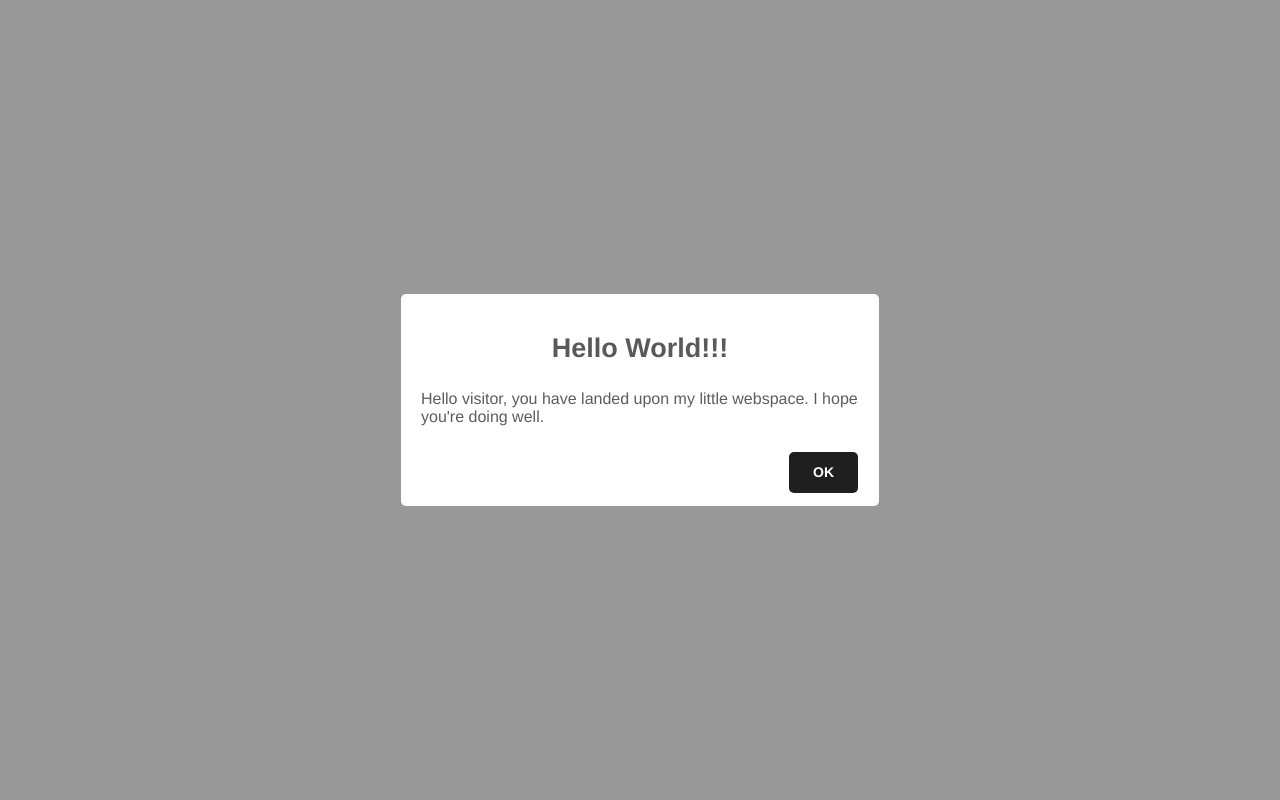
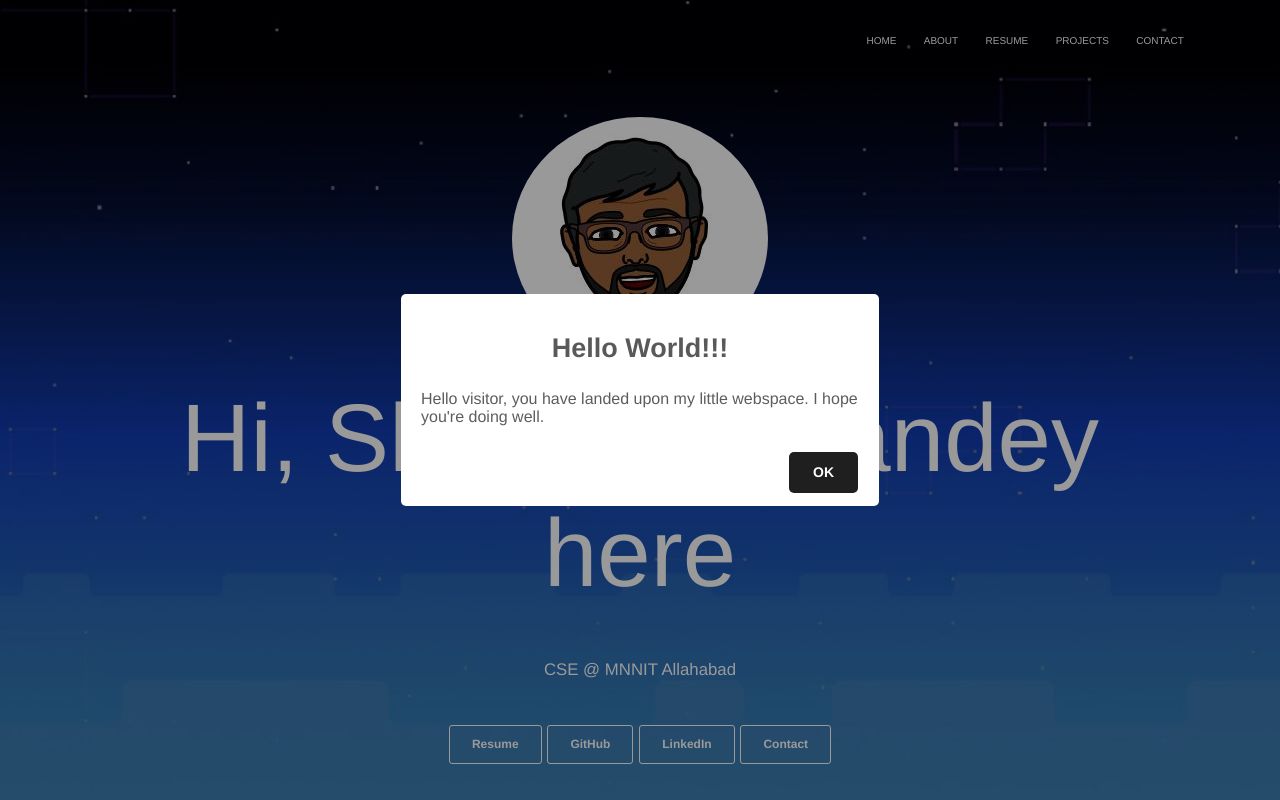
Before and after one commit to shashwat1998/shashwat1998.github.io, a website: page index.html in a window 1280 px wide. Shown: the top 800 px of the page. Drawn offline with nearby package versions, Linux system fonts and the light colour scheme; files whose address does not match are found by name.

Commit message:
Added Home Section
Section 1 added
Profile picture, background image added
Fonts need to be changed and have to add further sections

```diff
--- a/css/main.css
+++ b/css/main.css
@@ -7,3 +7,7 @@
 	box-shadow: none !important;
 	text-align: justify;
 }
+.image--cover:hover {
+	transition: transform .25s ease;
+	transform: scale(1.25); /* (150% zoom - Note: if the zoom is too large, it will go outside of the viewport) */
+  }
--- a/index.html
+++ b/index.html
@@ -55,6 +55,40 @@
             </div>
           </nav>
         </section>
+        <section id="home">
+          <div class="page-header" data-parallax="true" style="background-image:url('/home/shashwat/portfolioWebsite/backImage.jpg');  background-repeat: no-repeat;
+          background-size: cover;">
+                <div class="container headline">
+                    <div class="row justify-content-center">
+                      <div class="mbr-white col-md-10">
+                        <br>
+                        <div class="align-center zoom">
+                          <img src="prodp.jpeg" class="image--cover zoom" style ="border-radius:50%;" onMouseOver="this.style.transform=scale('1.5')">
+                        </div>
+                        <br>
+                        <h1 class="mbr-section-title align-center pb-3 mbr-fonts-style display-1">
+                          Hi, Shashwat Pandey here
+                        </h1>
+
+                        <p class="mbr-text align-center mbr-light display-5 pb-3 mbr-fonts-style">
+                          <!-- Thinker | Developer | Gamer<br> -->
+                          CSE @
+                          <a href="https://www.mnnit.ac.in/" target="_blank" style="color:white;">MNNIT Allahabad</a>
+                          <br>
+                        </p>
+
+                      </div>
+                    <div class="mbr-section-btn align-center">
+                          <button class="btn btn-md  btn-outline-light display-3" href="resume link" target="_blank"><strong>Resume</strong></button>
+                          <button class="btn btn-md  btn-outline-light display-3" href="https://github.com/shashwat1998" target="_blank"><strong>GitHub</strong></button>
+                          <button class="btn btn-md  btn-outline-light display-3" href="https://www.linkedin.com/in/" target="_blank"><strong>LinkedIn</strong></button>
+                          <button class="btn btn-md  btn-outline-light display-3" href="#contact-me"><strong>Contact </strong></button>
+                    </div>
+                    </div>
+                </div>
+            </div>
+
+      </section>
 	</body>
 	<script src="js/index.js"></script>
 </html>
```
Also changed, not shown: backImage.jpg (added), prodp.jpeg (added).
